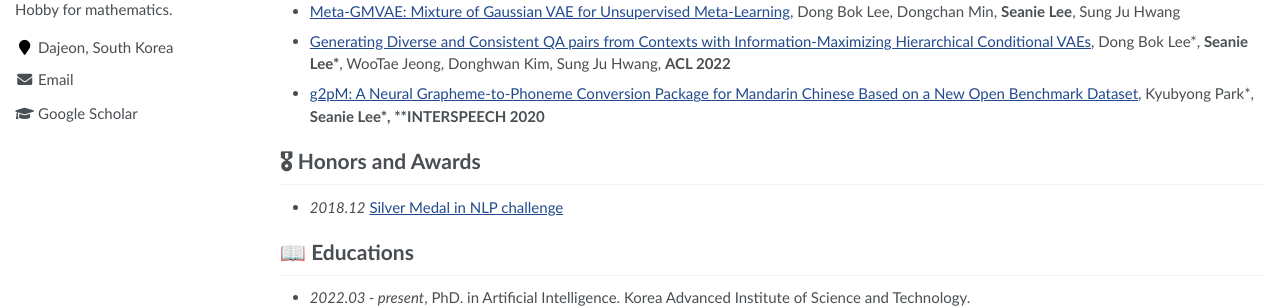
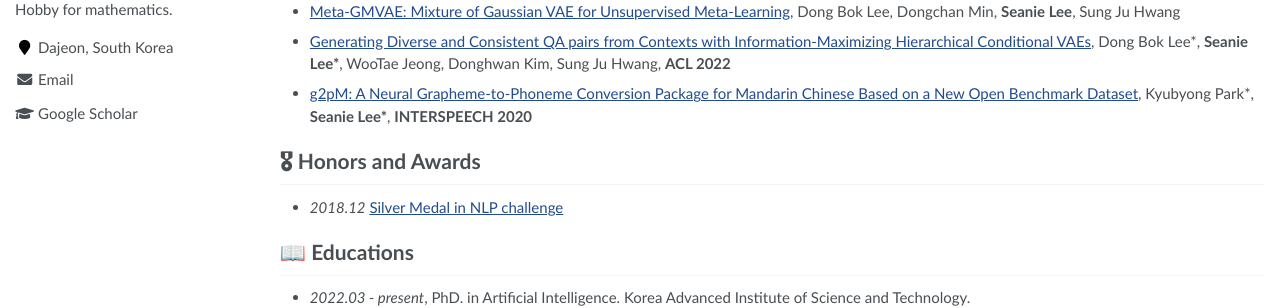
Before and after one commit to seanie14/seanie14.github.io, a Jekyll site: the page built from _pages/about.md, in a window 1280 px wide and 995 px high. Shown: the part 400-708 px from the top of the window. Built offline with Jekyll 4.4.1, drawn with Linux system fonts in a browser that asks for light colours.

```diff
--- a/_pages/about.md
+++ b/_pages/about.md
@@ -35,7 +35,7 @@ I am a PhD student at [Machine Learning and Artificial Intelligence (MLAI)](http
 - [Contrastive Learning with Adversarial Perturbations for Conditional Text Generation](https://openreview.net/forum?id=Wga_hrCa3P3), **Seanie Lee\***, **Dong Bok Lee**, Sung Ju Hwang, **ICLR 2021**
 - [Meta-GMVAE: Mixture of Gaussian VAE for Unsupervised Meta-Learning](https://openreview.net/forum?id=wS0UFjsNYjn), Dong Bok Lee, Dongchan Min, **Seanie Lee**, Sung Ju Hwang
 - [Generating Diverse and Consistent QA pairs from Contexts with Information-Maximizing Hierarchical Conditional VAEs](https://aclanthology.org/2020.acl-main.20/), Dong Bok Lee\*, **Seanie Lee\***, WooTae Jeong, Donghwan Kim, Sung Ju Hwang, **ACL 2022**
-- [g2pM: A Neural Grapheme-to-Phoneme Conversion Package for Mandarin Chinese Based on a New Open Benchmark Dataset](https://arxiv.org/abs/2004.03136), Kyubyong Park\*, **Seanie Lee\*, **INTERSPEECH 2020**
+- [g2pM: A Neural Grapheme-to-Phoneme Conversion Package for Mandarin Chinese Based on a New Open Benchmark Dataset](https://arxiv.org/abs/2004.03136), Kyubyong Park\*, **Seanie Lee\***, **INTERSPEECH 2020**
 
 # 🎖 Honors and Awards
 - *2018.12* [Silver Medal in NLP challenge](https://github.com/monologg/naver-nlp-challenge-2018)
```
